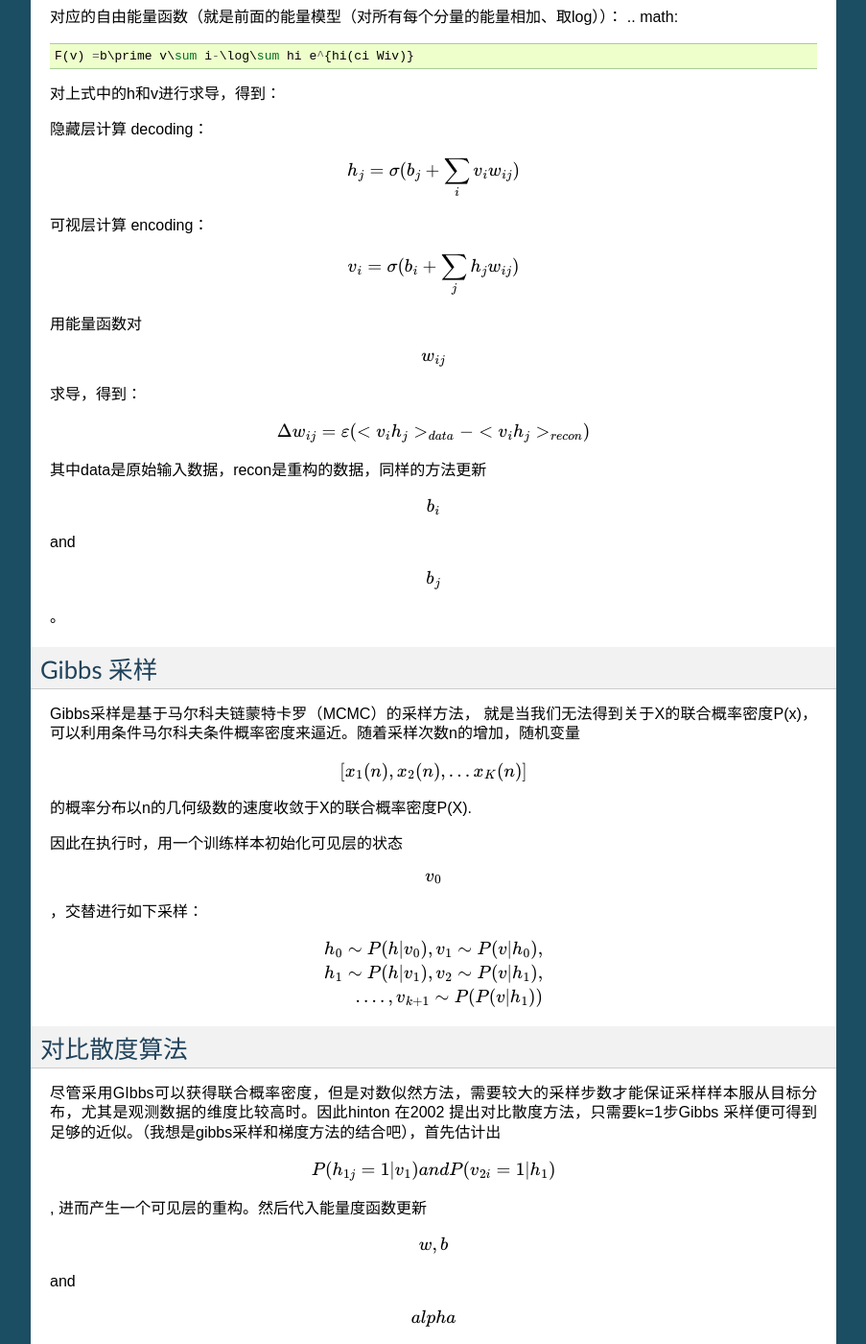
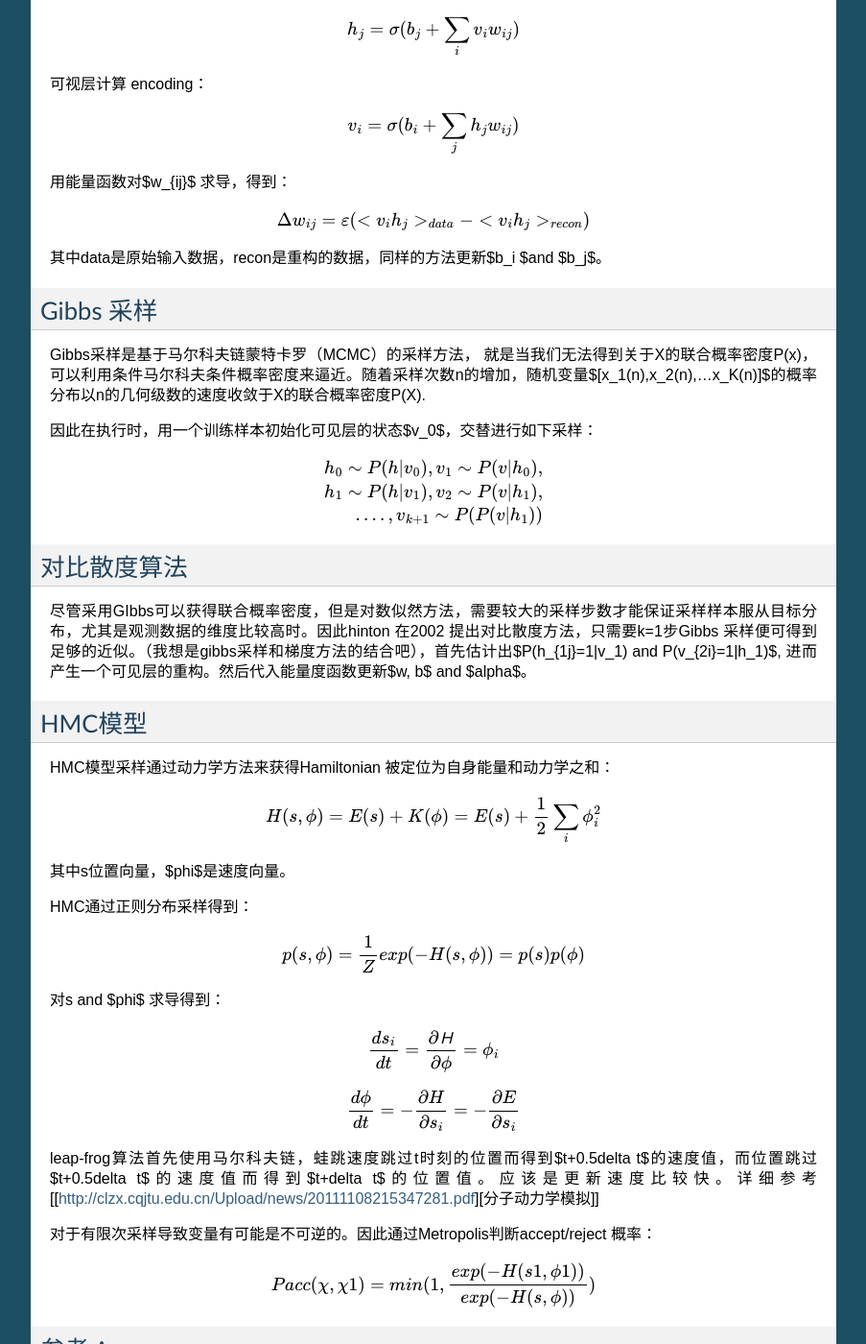
Before and after one commit to hiqdevlord/DeepLearningOnGPU, a Sphinx documentation site: the page built from source/basicConcept/RBM.rst, in a window 1280 px wide and 1400 px high, scrolled down 1407 px. Shown: the whole window at 96% size, without its empty margins (198-1101 px from the left). Built offline with Sphinx 7.4.7, drawn with Linux system fonts in a browser that asks for light colours; some of the changed text lies outside the part shown.

Commit message:
修改行内公式中的错误

```diff
--- a/source/basicConcept/RBM.rst
+++ b/source/basicConcept/RBM.rst
@@ -12,32 +12,32 @@
 
 .. math::
 
-  p(x) = \frac{{{e^{ - E(x)}}}}{Z}
+   p(x) = \frac{{{e^{ - E(x)}}}}{Z}
 
 
 其中Z为规整因子：
 
 .. math::
 
-  Z=\sum_x e^{-E(x)}
+   Z=\sum_x e^{-E(x)}
 
 .. math::
 
-  l(\theta,D)=-L(\theta,D)=-\frac{1}{N}\sum_{x^{(i)\in D}\log p(x^{(i)})}
+   l(\theta,D)=-L(\theta,D)=-\frac{1}{N}\sum_{x^{(i)\in D}\log p(x^{(i)})}
 
-对\$$\theta\$$ 求偏导，得到：
+对$\theta$ 求偏导，得到：
 
 .. math::
 
-  \Delta = \frac {\partial l(\theta, D)} {\partial \theta}
+   \Delta = \frac {\partial l(\theta, D)} {\partial \theta}
 
 在有些情况下我们需要引进一些没有观察到的变量，隐含变量。为了表示所有包含v的隐含变量，表示成能量相加形式：
 
 .. math::
 
-  P(x)=\sum_h P(x,h)=\sum_h \frac{e^{-E(x,h)}}{Z}
+   P(x)=\sum_h P(x,h)=\sum_h \frac{e^{-E(x,h)}}{Z}
 
-并进行求导，但是上式中\$$Z=\sum_x e^{-E(x)}\$$,对x进行求导非常困难，因此通过采样方法获得近似值。
+并进行求导，但是上式中$Z=\sum_x e^{-E(x)}$,对x进行求导非常困难，因此通过采样方法获得近似值。
 
 因此采用玻尔兹曼机实现，但是BM方法计算量非常大，后来使用RBM模型,在层内无联系。
 \begin{figure}
@@ -52,7 +52,7 @@
 限制玻尔兹曼机是一种特殊形式的马尔科夫场，可视层和隐含层不断进行交替迭代，趋于稳定。它输入和输出都是0,1 ，为了方便计算，假设可视层和隐藏层都是满足相互独立，有：
 .. math::
 
-   \begin{array}{l}
+   \begin{array}
    p(h|v)= \prod_i p(h_i|v)\\
    p(v|h)= \prod_j p(v_j|h)\\
    \end{array}
@@ -67,6 +67,7 @@
 RBM中使用两层，首先估计隐藏层的概率，然后用随机概率判断隐藏层发生的概率。 这个有吗？
 
 对应的自由能量函数（就是前面的能量模型（对所有每个分量的能量相加、取log））：
+
 .. math::
 
    F(v) =b\prime v\sum i-\log\sum hi e^{hi(ci Wiv)}
@@ -85,34 +86,33 @@
 
    v_i=\sigma(b_i+\sum_j h_j w_{ij})
 
-用能量函数对\$$w_{ij}\$$ 求导，得到：
+用能量函数对$w_{ij}$ 求导，得到：
 
 .. math::
 
-  \Delta w_{ij}=\varepsilon (<v_i h_j>_{data}-<v_i h_j>_{recon})
+   \Delta w_{ij}=\varepsilon (<v_i h_j>_{data}-<v_i h_j>_{recon})
 
-其中data是原始输入数据，recon是重构的数据，同样的方法更新\$$b_i \$$and \$$b_j\$$。
+其中data是原始输入数据，recon是重构的数据，同样的方法更新$b_i $and $b_j$。
 
 
 Gibbs 采样
 ==========
 
-Gibbs采样是基于马尔科夫链蒙特卡罗（MCMC）的采样方法， 就是当我们无法得到关于X的联合概率密度P(x)，可以利用条件马尔科夫条件概率密度来逼近。随着采样次数n的增加，随机变量\$$[x_1(n),x_2(n),...x_K(n)]\$$的概率分布以n的几何级数的速度收敛于X的联合概率密度P(X).
+Gibbs采样是基于马尔科夫链蒙特卡罗（MCMC）的采样方法， 就是当我们无法得到关于X的联合概率密度P(x)，可以利用条件马尔科夫条件概率密度来逼近。随着采样次数n的增加，随机变量$[x_1(n),x_2(n),...x_K(n)]$的概率分布以n的几何级数的速度收敛于X的联合概率密度P(X).
 
-因此在执行时，用一个训练样本初始化可见层的状态\$$v_0\$$，交替进行如下采样：
+因此在执行时，用一个训练样本初始化可见层的状态$v_0$，交替进行如下采样：
 
 .. math::
 
-
-        h_0\sim P(h|v_0), v_1\sim P(v|h_0),\\
-        h_1\sim P(h|v_1), v_2\sim P(v|h_1),\\
-        ....,v_{k+1}\sim P(P(v|h_1))
+   h_0\sim P(h|v_0), v_1\sim P(v|h_0),\\
+   h_1\sim P(h|v_1), v_2\sim P(v|h_1),\\
+   ....,v_{k+1}\sim P(P(v|h_1))
 
 
 对比散度算法
 ============
 
-尽管采用GIbbs可以获得联合概率密度，但是对数似然方法，需要较大的采样步数才能保证采样样本服从目标分布，尤其是观测数据的维度比较高时。因此hinton 在2002 提出对比散度方法，只需要k=1步Gibbs 采样便可得到足够的近似。（我想是gibbs采样和梯度方法的结合吧），首先估计出\$$P(h_{1j}=1|v_1) and P(v_{2i}=1|h_1)\$$, 进而产生一个可见层的重构。然后代入能量度函数更新\$$w, b\$$ and \$$\alpha\$$。
+尽管采用GIbbs可以获得联合概率密度，但是对数似然方法，需要较大的采样步数才能保证采样样本服从目标分布，尤其是观测数据的维度比较高时。因此hinton 在2002 提出对比散度方法，只需要k=1步Gibbs 采样便可得到足够的近似。（我想是gibbs采样和梯度方法的结合吧），首先估计出$P(h_{1j}=1|v_1) and P(v_{2i}=1|h_1)$, 进而产生一个可见层的重构。然后代入能量度函数更新$w, b$ and $\alpha$。
 
 HMC模型
 =======
@@ -121,42 +121,44 @@
 
 .. math::
 
-  H(s,\phi)=E(s)+K(\phi)=E(s)+\frac{1}{2}\sum_i\phi_i^2
+   H(s,\phi)=E(s)+K(\phi)=E(s)+\frac{1}{2}\sum_i\phi_i^2
 
-其中s位置向量，\$$\phi\$$是速度向量。
+其中s位置向量，$\phi$是速度向量。
 
 HMC通过正则分布采样得到：
 
 .. math::
 
-  p(s,\phi)=\frac{1}{Z}exp(-H(s,\phi))=p(s)p(\phi)
+   p(s,\phi)=\frac{1}{Z}exp(-H(s,\phi))=p(s)p(\phi)
 
-对s and \$$\phi\$$ 求导得到：
+对s and $\phi$ 求导得到：
 
 .. math::
 
-  \frac {ds_i}{dt}=\frac{\partialＨ}{\partial \phi}=\phi_i
+   \frac {ds_i}{dt}=\frac{\partialＨ}{\partial \phi}=\phi_i
 
 .. math::
 
-  \frac {d \phi}{dt}=-\frac{\partial H}{\partial s_i}= -\frac{\partial E}{\partial s_i}
+   \frac {d \phi}{dt}=-\frac{\partial H}{\partial s_i}= -\frac{\partial E}{\partial s_i}
 
 
-leap-frog算法首先使用马尔科夫链，蛙跳速度跳过t时刻的位置而得到\$$t+0.5\delta t\$$的速度值，而位置跳过\$$t+0.5\delta t\$$的速度值而得到\$$t+\delta t\$$的位置值。应该是更新速度比较快。详细参考[[http://clzx.cqjtu.edu.cn/Upload/news/20111108215347281.pdf][分子动力学模拟]]
+leap-frog算法首先使用马尔科夫链，蛙跳速度跳过t时刻的位置而得到$t+0.5\delta t$的速度值，而位置跳过$t+0.5\delta t$的速度值而得到$t+\delta t$的位置值。应该是更新速度比较快。详细参考[[http://clzx.cqjtu.edu.cn/Upload/news/20111108215347281.pdf][分子动力学模拟]]
 
 
 对于有限次采样导致变量有可能是不可逆的。因此通过Metropolis判断accept/reject 概率：
 
 .. math::
 
-  Pacc(\chi,\chi1)=min(1,\frac{exp(-H(s1,\phi1))}{exp(-H(s,\phi))})
+   Pacc(\chi,\chi1)=min(1,\frac{exp(-H(s1,\phi1))}{exp(-H(s,\phi))})
 
 
 参考：
 =====
 
 #. http://blog.csdn.net/chlele0105/article/details/17309491}{能量模型(EBM)、限制波尔兹曼机(RBM)}
+
 #. http://blog.csdn.net/mytestmy/article/details/9150213}{深度学习读书笔记之RBM （限制波尔兹曼机}
+
 
 #. http://blog.sina.com.cn/s/blog_890c6aa301010oks.html}{关于数学,关于Learning的一些问题HMC}
 
```
Also changed, not shown: source/basicConcept/introduction.rst (+3 -15 lines).
